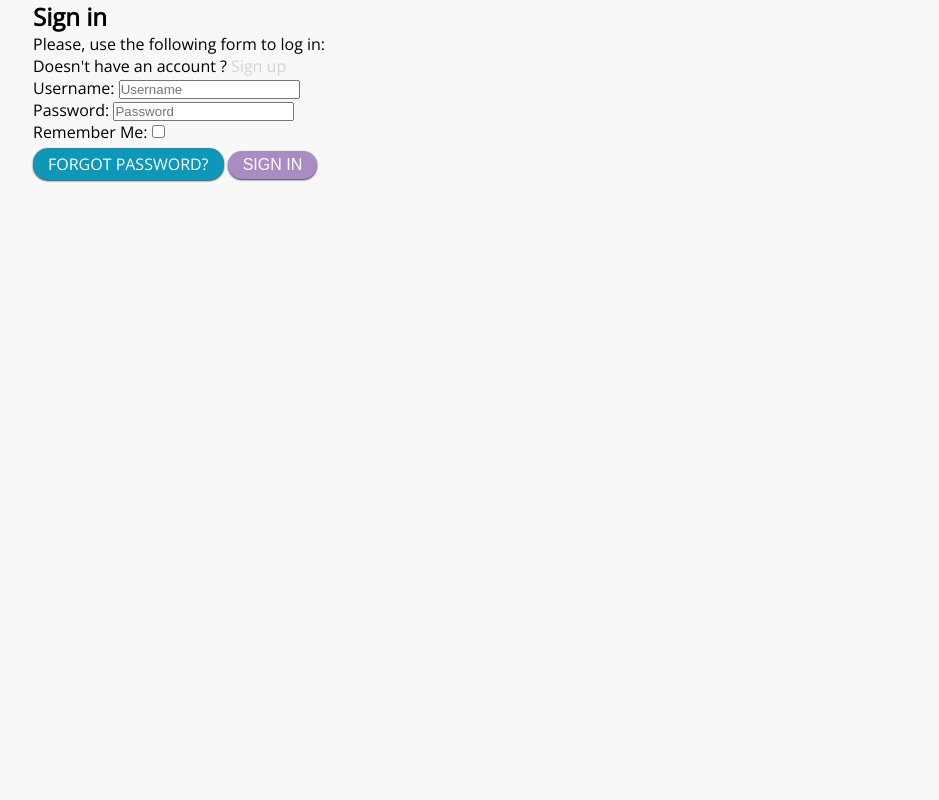
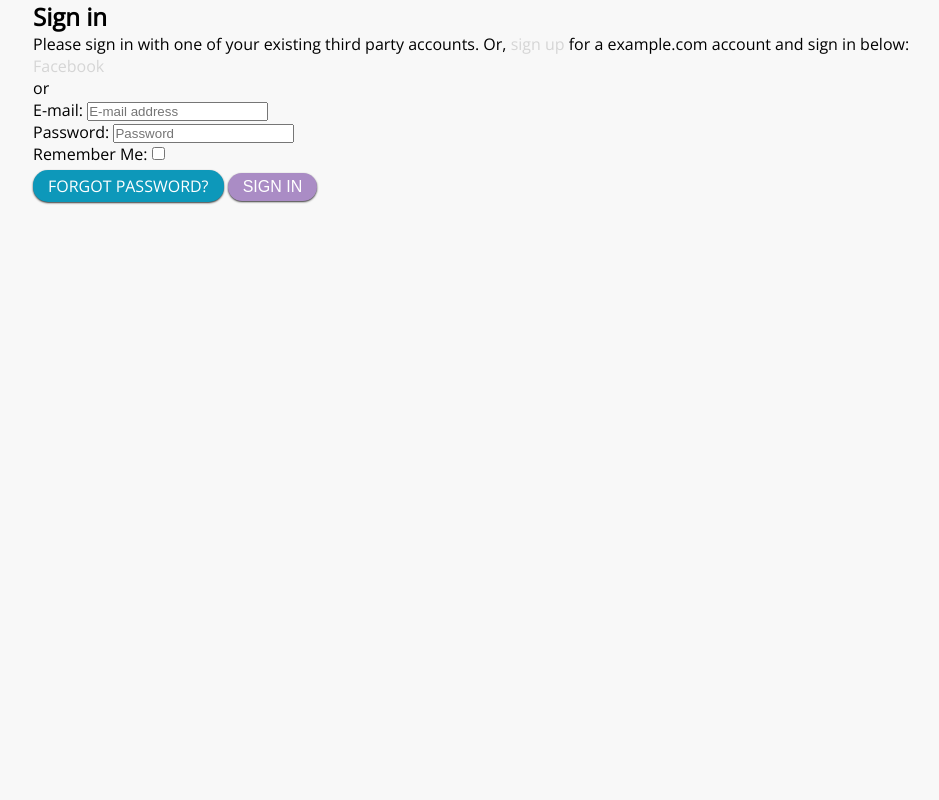
Before and after one commit to philippbruhin/dopejob, a Django app: page /accounts/login/ in a window 1280 px wide. Shown: the part 46-846 px from the top of the page, without its empty margins (31-970 px from the left). Run offline with Django 3.2, Linux system fonts and the light colour scheme; some libraries are stand-ins or nearby versions.

Commit message:
refactor login

```diff
--- a/rental/static/styles/app.css
+++ b/rental/static/styles/app.css
@@ -32,6 +32,11 @@ a:hover {color: black;}
 .header-menu-list-item.menu-hover:hover .submenu-list { opacity: 1; top: 44px; visibility: visible; }
 .header-menu-list-item.menu-hover .submenu-list:before,
 .header-menu-list-item.menu-hover .submenu-list::before {border-left: 6px solid transparent;border-right: 6px solid transparent;border-bottom: 6px solid white;content: "";height: 0;left: 10%;position: absolute;top: -6px;width: 0;}
+.alert-container { padding-top: 10px; }
+.alert-messages { padding: 10px 15px; color: white; border-radius: 5px; }
+.alert-messages.alert-success { background-color: #00e500; }
+.alert-messages.alert-error { background-color: #ea3232; }
+.alert-messages.alert-info { background-color: #99ccff; }
 .align-right { text-align: right; }
 .align-left { text-align: left; }
 .fl-left { float: left; }
--- a/rental/templates/account/login.html
+++ b/rental/templates/account/login.html
@@ -1,22 +1,35 @@
 {% extends 'base.html' %}
 {% load i18n %}
+{% load account socialaccount %}
 {% block title %}{% trans 'Sign in' %}{% endblock %}
 
 {% block content %}
 <div class="panel">
 
     <h2>{% trans 'Sign in' %}</h2>
+    {% get_providers as socialaccount_providers %}
 
-    {% if form.errors %}
-       <p>
-         Your username/e-mail and password didn't match.
-         Please try again.
-       </p>
-     {% else %}
-       <p>Please, use the following form to log in:</p>
-     {% endif %}
+    {% if socialaccount_providers %}
+<p>{% blocktrans with site.name as site_name %}Please sign in with one
+of your existing third party accounts. Or, <a href="{{ signup_url }}">sign up</a>
+for a {{ site_name }} account and sign in below:{% endblocktrans %}</p>
 
-     <p>Doesn't have an account ? <a href="{% url 'account_signup' %}">Sign up</a> </p>
+<div class="socialaccount_ballot">
+
+  <ul class="socialaccount_providers">
+    {% include "socialaccount/snippets/provider_list.html" with process="login" %}
+  </ul>
+
+  <div class="login-or">{% trans 'or' %}</div>
+
+</div>
+
+{% include "socialaccount/snippets/login_extra.html" %}
+
+{% else %}
+<p>{% blocktrans %}If you have not created an account yet, then please
+<a href="{{ signup_url }}">sign up</a> first.{% endblocktrans %}</p>
+{% endif %}
 
     <div class="formset">
         <form action="{% url 'account_login' %}" method="POST">
@@ -31,7 +44,5 @@
         </form>
 
     </div>
-
-
 </div>
 {% endblock %}
--- a/rental/templates/base.html
+++ b/rental/templates/base.html
@@ -38,9 +38,9 @@
     <div class="body">
         <div class="container">
             {% if messages %}
-            <ul class="messages">
+            <ul class="alert-container">
                 {% for message in messages %}
-                <li{% if message.tags %} class="{{ message.tags }}"{% endif %}>{{ message }}</li>
+                <li{% if message.tags %} class="alert-messages alert-{{ message.tags }}"{% endif %}>{{ message }}</li>
                 {% endfor %}
             </ul>
             {% endif %}
```
Also changed, not shown: activcar/settings.py (+4 -4 lines).
